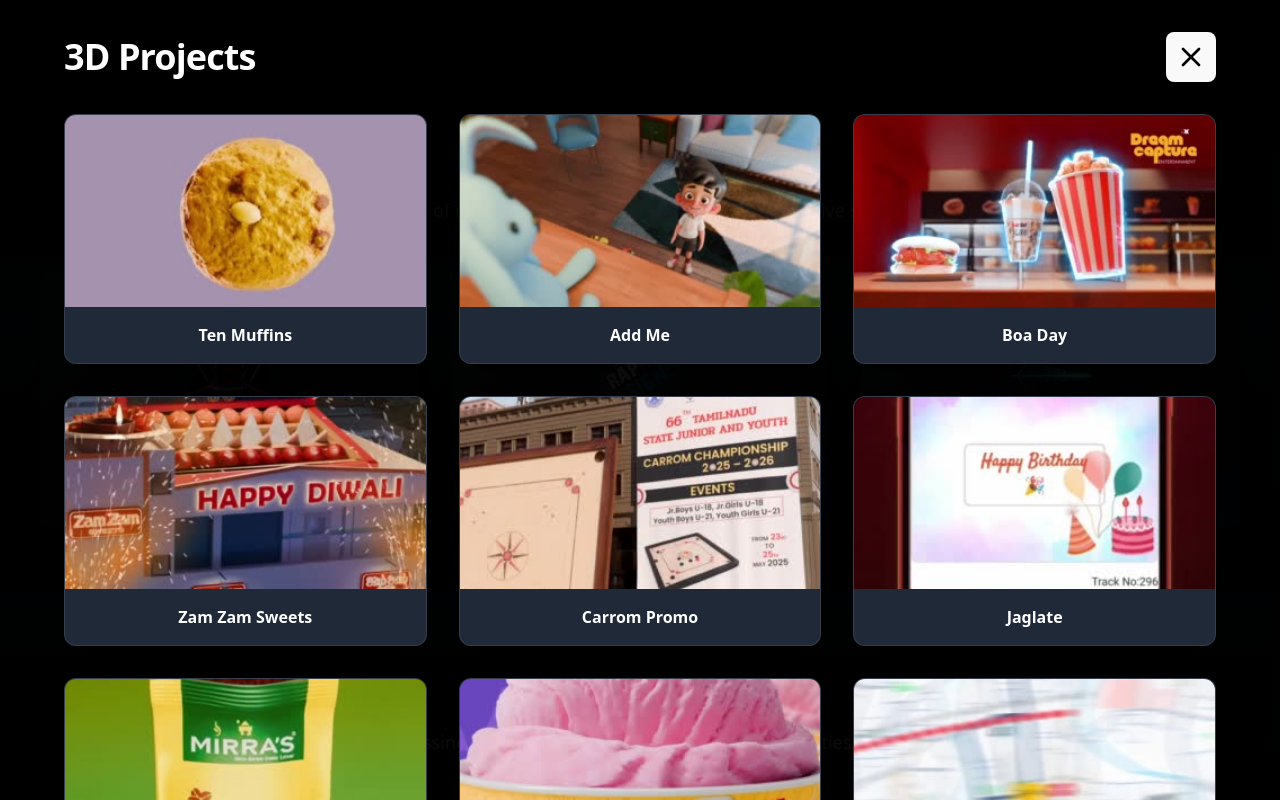
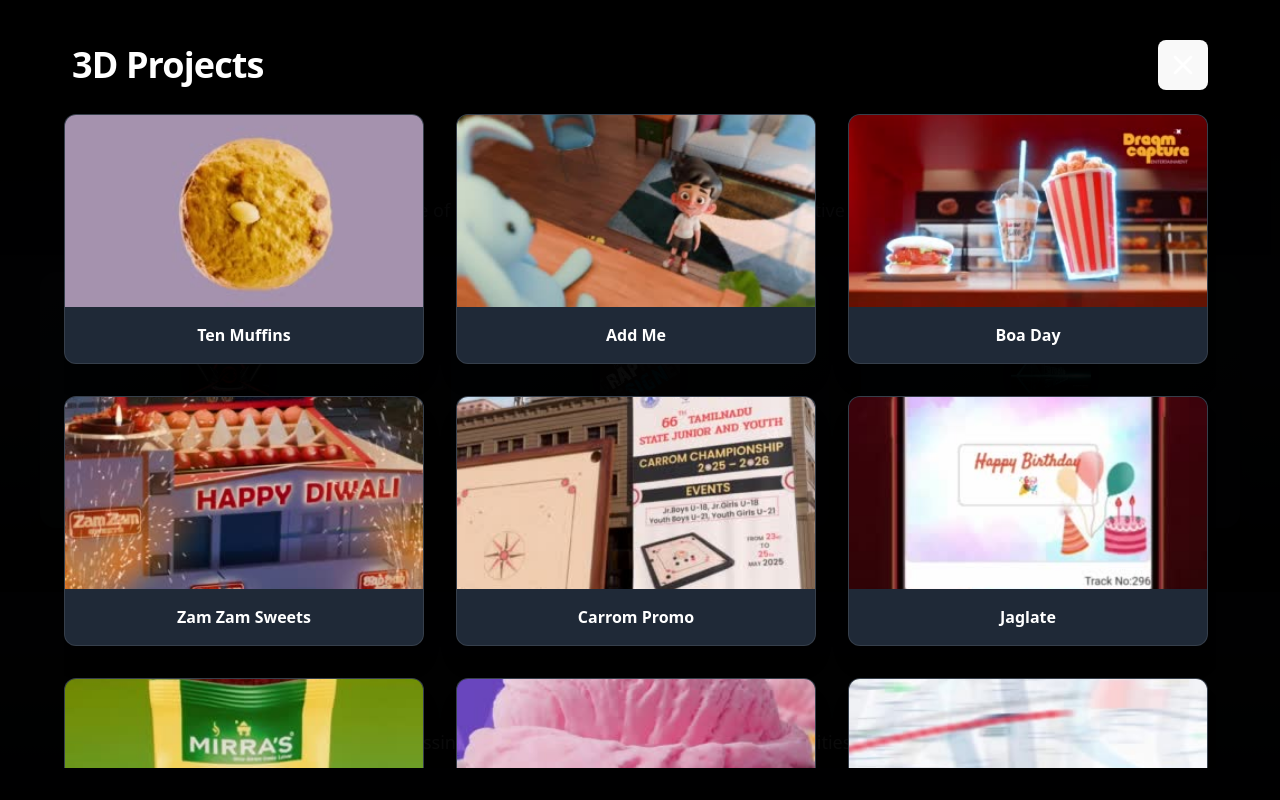
Before and after one commit to chinu2000/Personal-site, a React (Vite) app: page / in a window 1280 px wide. Both pictures are taken after a click on the element "3D Projects". Shown: the part 748-1548 px from the top of the page. Built offline with nearby package versions, Linux system fonts and the light colour scheme; the HTML template or start-up script is replaced by a standard one.

Commit message:
Update GalleryModal.jsx

```diff
--- a/src/components/GalleryModal.jsx
+++ b/src/components/GalleryModal.jsx
@@ -32,21 +32,22 @@ export default function GalleryModal({ open, onClose, title, items }) {
     <AnimatePresence>
       {open && (
        <motion.div
-          className="fixed inset-0 bg-black bg-opacity-95 flex flex-col items-center justify-start z-50 p-8 overflow-y-auto"
+          className="fixed inset-0 bg-black bg-opacity-95 flex flex-col items-center justify-start z-50 p-8"
           initial={{ opacity: 0 }}
           animate={{ opacity: 1 }}
           exit={{ opacity: 0 }}
         >
-          {/* Header */}
-          <div className="flex justify-between items-center w-full max-w-6xl mb-8">
+          {/* Header (Sticky) */}
+          <div className="flex justify-between items-center w-full max-w-6xl mb-4 sticky top-0 bg-black bg-opacity-95 z-10 p-2">
             <h2 className="text-4xl font-extrabold text-white tracking-tight">{title}</h2>
-            <button onClick={onClose} className="text-black p-2 hover:text-gray-400 transition-colors">
+            <button onClick={onClose} className="text-white p-2 hover:text-gray-400 transition-colors">
               <X size={32} />
             </button>
           </div>
 
-          {/* Cards */}
-          <div className="grid grid-cols-1 sm:grid-cols-2 md:grid-cols-3 gap-8 max-w-6xl w-full">
+          {/* Scrollable Content */}
+          <div className="max-w-6xl w-full overflow-y-auto pr-2" style={{ maxHeight: 'calc(100vh - 80px)' }}>
+            <div className="grid grid-cols-1 sm:grid-cols-2 md:grid-cols-3 gap-8">
               {items.map((item, index) => {
                 const link = getDriveDirectLink(item.link);
 
@@ -63,14 +64,12 @@ export default function GalleryModal({ open, onClose, title, items }) {
                     className="relative rounded-xl bg-gray-800 text-white overflow-hidden transition duration-300 shadow-xl hover:shadow-white/20 border border-white/10"
                   >
                     <div className="w-full h-48 bg-black flex items-center justify-center">
-                    {/* Use the thumbnail from data if available, otherwise try to detect image */}
                       {item.image ? (
                         <img
                           src={item.image}
                           alt={item.title || item.name}
                           className="w-full h-full object-cover"
                           onError={(e) => {
-                          // Fallback to a placeholder or the original link if thumbnail fails
                             e.target.src = isImage(link) ? link : '/api/placeholder/400/200';
                           }}
                         />
@@ -88,7 +87,7 @@ export default function GalleryModal({ open, onClose, title, items }) {
                               fill="currentColor"
                               viewBox="0 0 20 20"
                             >
-                            <path d="M2 6a2 2 0 012-2h6l2 2h6a2 2 0 012 2v6a2 2 0 01-2 2H4a2 2 0 01-2-2V6zM4 8a1 1 0 000 2h1v3a1 1 0 001 1h3a1 1 0 001-1V9a1 1 0 000-2H4z"/>
+                              <path d="M2 6a2 2 0 012-2h6l2 2h6a2 2 0 012 2v6a2 2 0 01-2 2H4a2 2 0 01-2-2V6zM4 8a1 1 0 000 2h1v3a1 1 0 001 1h3a1 1 0 001-1V9a1 1 0 000-2H4z" />
                             </svg>
                           </div>
                           <span className="text-sm">Video File</span>
@@ -103,7 +102,9 @@ export default function GalleryModal({ open, onClose, title, items }) {
                 );
               })}
             </div>
+          </div>
         </motion.div>
+
       )}
     </AnimatePresence>
   );
```
Lines whose indentation alone changed are shown as unchanged.
